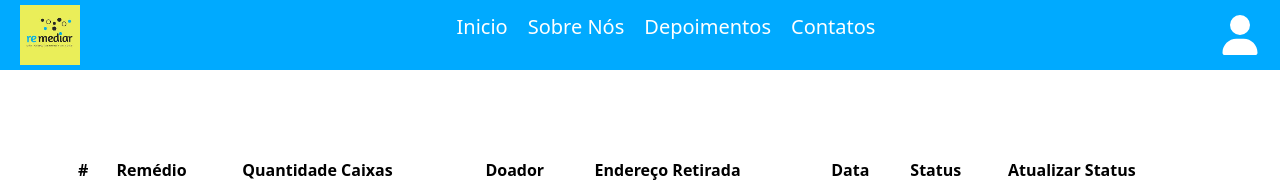
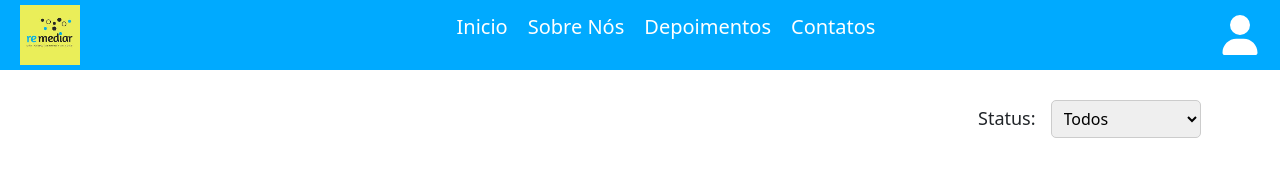
Before and after one commit to RemediarPuc/FrontEnd, an Angular app in the folder Remediar-FrontEnd/: page /SolicitacaoDoacoes in a window 1280 px wide. Shown: the top 190 px of the page. Built offline with nearby package versions, Linux system fonts and the light colour scheme; no server answers.

Commit message:
Funcionalidade de filtro adicionado na tela

```diff
--- a/Remediar-FrontEnd/src/app/components/solicitacao-doacoes/solicitacao-doacoes.component.css
+++ b/Remediar-FrontEnd/src/app/components/solicitacao-doacoes/solicitacao-doacoes.component.css
@@ -2,6 +2,28 @@ body {
     background-image: linear-gradient(to bottom, #F9F9F9 0%, #8ECCE1 100%);
     font-family: Arial, sans-serif;
     margin: 0;
+}
+.filtros{
+    margin-top: 30px;
+    font-size: 18px;
+  }
+
+  label, input{
+    margin-right: 15px;
+  }
+
+.select-custom {
+
+    border: 1px solid #ccc;
+    padding: 6px 8px;
+    font-size: 16px;
+    width: 150px;
+    border-radius: 5px;
+}
+
+.select-custom:focus {
+    outline: none;
+    border-color: #033a75;
 }
 
 .header {
@@ -71,6 +93,6 @@ body {
 }
 
 .container {
-    margin-top: 10vh;
+    margin-top: 14vh;
     height:100vh;
 }
--- a/Remediar-FrontEnd/src/app/components/solicitacao-doacoes/solicitacao-doacoes.component.html
+++ b/Remediar-FrontEnd/src/app/components/solicitacao-doacoes/solicitacao-doacoes.component.html
@@ -39,6 +39,24 @@
     </div>
 </div>
 
+<div class="row filtros justify-content-end">
+    <div class="col-3">
+      <label for="status">Status:</label>
+      <select class="select-custom" id="status" [(ngModel)]="filtroStatus" (change)="filtrarDoacoes()">
+        <option value="Todos">Todos</option>
+        <option value="Pendente">Pendente</option>
+        <option value="Aprovado">Aprovado</option>
+        <option value="Concluido">Concluído</option>
+        <option value="Reprovado">Reprovado</option>
+      </select>
+    </div>
+    <!-- <div class="col-4">
+        <label for="date">Período:</label>
+        <input type="date" id="start_date">                <input type="date" id="end_date">
+    </div> -->
+<div class="filter">
+</div>
+</div>
 
 <div class="container">
     <div class="row">
@@ -56,7 +74,7 @@
                 </tr>
             </thead>
             <tbody>
-                @for (doacao of doacoes; track $index)
+                @for (doacao of doacoesFiltradas; track $index)
                 {
                     <tr>
                         <th scope="row">1</th>
@@ -68,11 +86,11 @@
                         <td>{{doacao.statusDoacao}}</td>
                         <td>
                             <div class="buttons-div">
-                                <select class="form-select form-select-sm mb-2" aria-label=".form-select-lg example">
-                                    <option selected>Escolha uma opção</option>
-                                    <option value="2">Aprovado</option>
-                                    <option value="3">Concluído</option>
-                                    <option value="4">Reprovado</option>
+                                <select (change)="atualizaStatus($event,doacao.id)" class="form-select form-select-sm mb-2" aria-label=".form-select-lg example" [id]="doacao.id">
+                                    <option selected >Escolha uma opção</option>
+                                    <option value="1">Aprovado</option>
+                                    <option value="2">Concluído</option>
+                                    <option value="3">Reprovado</option>
                                   </select>
                             </div>
                         </td>
--- a/Remediar-FrontEnd/src/app/components/solicitacao-doacoes/solicitacao-doacoes.component.ts
+++ b/Remediar-FrontEnd/src/app/components/solicitacao-doacoes/solicitacao-doacoes.component.ts
@@ -1,20 +1,23 @@
 import { Component } from '@angular/core';
-import { Observable } from 'rxjs';
 import { Doacao } from '../../models/Doacao';
 import { DoacaoMedicamentoService } from '../../services/doacao-medicamento.service';
 import { CommonModule, DatePipe } from '@angular/common';
+import { FormsModule } from '@angular/forms';
+
 
 @Component({
   selector: 'app-solicitacao-doacoes',
   standalone: true,
-  imports: [DatePipe,CommonModule],
+  imports: [DatePipe,CommonModule,FormsModule],
   templateUrl: './solicitacao-doacoes.component.html',
   styleUrl: './solicitacao-doacoes.component.css'
 })
 export class SolicitacaoDoacoesComponent {
 
   public doacoes : Doacao[] = [];
+  public doacoesFiltradas : Doacao[] = [];
   public doacaoSelecionada !: Doacao | null;
+  public filtroStatus : string = 'Todos';
 
   constructor(private doacaoService : DoacaoMedicamentoService){
 
@@ -25,7 +28,8 @@ export class SolicitacaoDoacoesComponent {
       .subscribe(
         (retorno) => {
           this.doacoes = retorno.data;
-          console.log(this.doacoes);
+          this.doacoesFiltradas = retorno.data;
+          this.filtrarDoacoes();
         },
         (error) => {
 
@@ -33,4 +37,26 @@ export class SolicitacaoDoacoesComponent {
         }
       );
   }
+
+  atualizaStatus(event : Event,id: number){
+    const selectElement = event.target as HTMLSelectElement;
+    const selectedValue = selectElement.value;
+    selectElement.selectedIndex = 0;
+
+    if(Number(selectedValue) >= 0)
+    this.doacaoService.putDoacoes(id,Number(selectedValue)).subscribe(() => this.ngOnInit());
+
+  }
+  filtrarDoacoes(){
+     if(this.doacoes != null){
+
+      if(this.filtroStatus == 'Todos'){
+        this.doacoesFiltradas = this.doacoes;
+      }
+      else{
+        this.doacoesFiltradas = this.doacoes.filter(x => x.statusDoacao == this.filtroStatus);
+      }
+
+     }
+  }
 }
--- a/Remediar-FrontEnd/src/app/models/Doacao.ts
+++ b/Remediar-FrontEnd/src/app/models/Doacao.ts
@@ -8,7 +8,7 @@ export class Doacao {
     dtValidade: Date = new Date();
     dtRetirada : Date = new Date();
     valorDoacao : number = 0;
-    statusDoacao: number = 0;
+    statusDoacao: string = '';
     usuarioId: number = 0;
     usuario: Usuario = new Usuario();
 
--- a/Remediar-FrontEnd/src/app/services/doacao-medicamento.service.ts
+++ b/Remediar-FrontEnd/src/app/services/doacao-medicamento.service.ts
@@ -16,4 +16,7 @@ constructor(private httpClient: HttpClient) { }
   getAllDoacoes(): Observable<any>{
      return this.httpClient.get<Doacao[]>(this.baseUrl)
   }
+  putDoacoes(id: number, status : number){
+    return this.httpClient.put<Doacao[]>(`${this.baseUrl}/alteraStatus/${id}`,status);
+  }
 }
```
